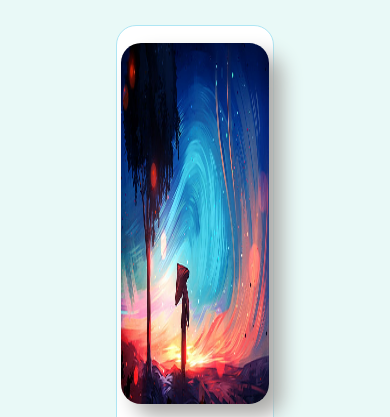
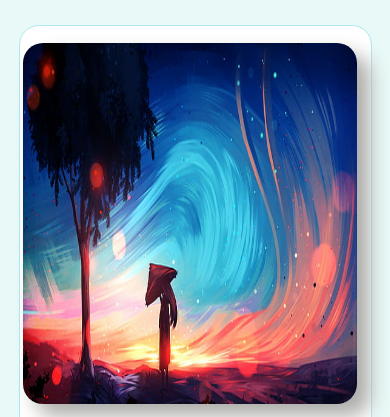
Before and after one commit to Varun-2123/Card-Designing, a plain HTML site: page index.html in a window 390 px wide. Shown: the top 417 px of the page. Drawn offline with Linux system fonts and the light colour scheme.

Commit message:
making the site responsive using media tag

```diff
--- a/style.css
+++ b/style.css
@@ -70,3 +70,8 @@ a{
     background-color: rgb(199, 231, 239);
     border-radius: 30px;
 }
+@media only screen and (orientation: portrait){
+    .card{
+        width:90vw;
+    }
+}
```
